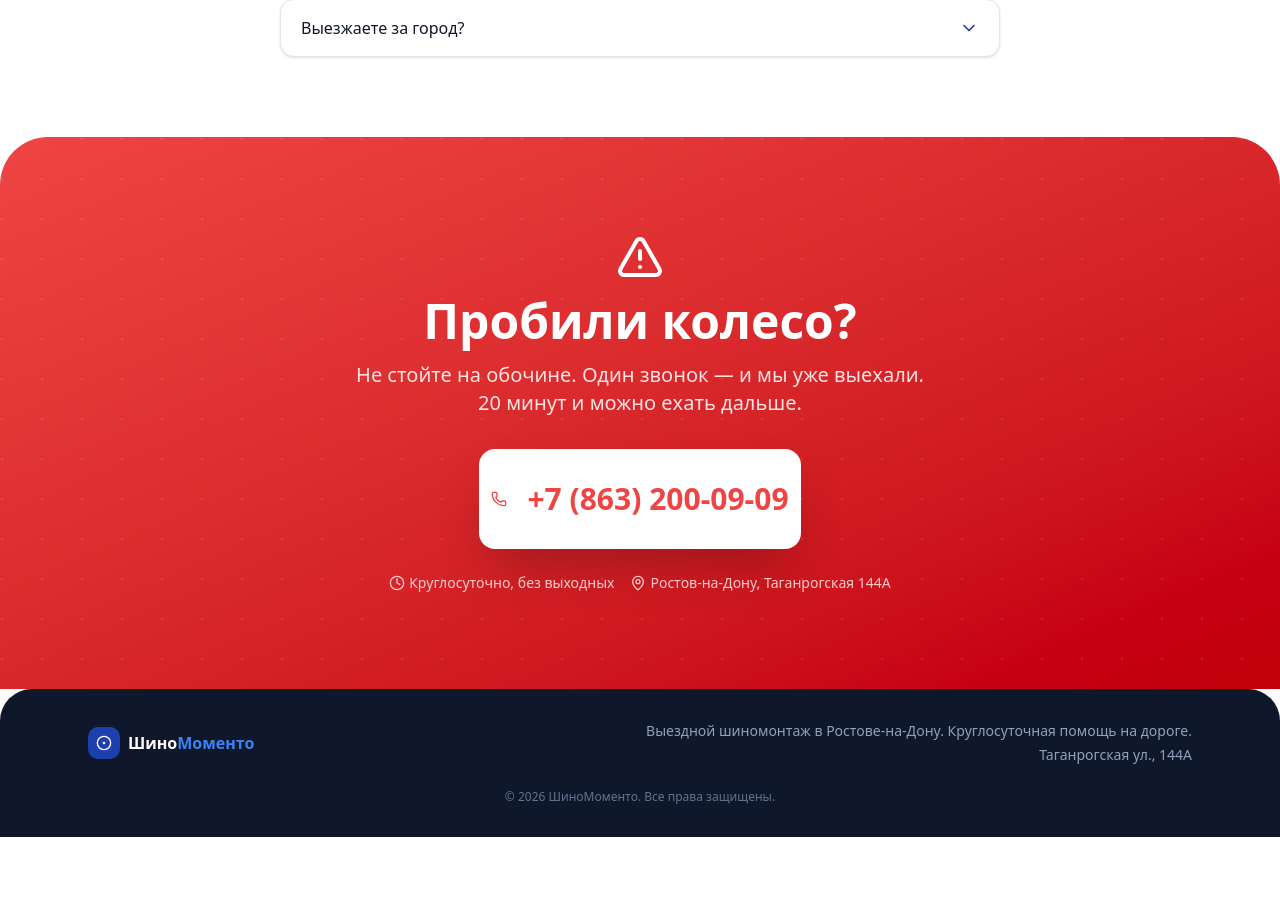
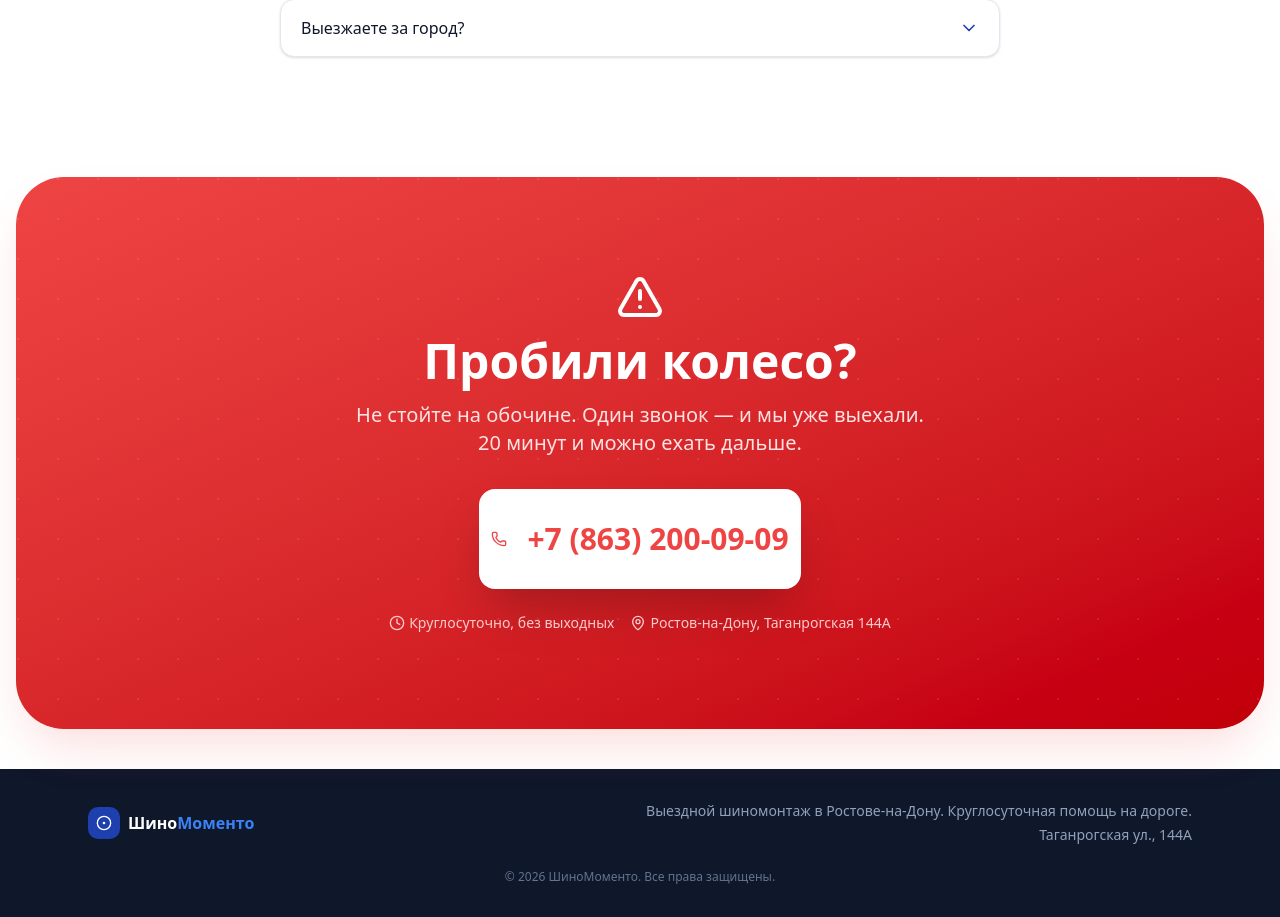
Before and after one commit to petrpstepanov-svg/shino-rnd, a Next.js app: page / in a window 1280 px wide. Shown: the part 5759-6676 px from the top of the page. Before the commit the page ends 6596 px from the top, so only its background shows below. Built offline with nearby package versions, Linux system fonts and the light colour scheme.

Commit message:
FinalCTA as floating card with rounded corners, matching TrustSection style

```diff
--- a/src/app/page.tsx
+++ b/src/app/page.tsx
@@ -949,7 +949,7 @@ function FAQSection() {
 /* ─────────── Final CTA ─────────── */
 function FinalCTA() {
   return (
-    <section className="py-16 sm:py-24 bg-gradient-to-br from-emergency to-red-700 text-white relative overflow-hidden rounded-t-[2rem] sm:rounded-t-[3rem]">
+    <section className="py-16 sm:py-24 bg-gradient-to-br from-emergency to-red-700 text-white relative overflow-hidden rounded-[2rem] sm:rounded-[3rem] my-6 sm:my-10 mx-2 sm:mx-4 shadow-2xl shadow-emergency/20">
       <div className="absolute inset-0 opacity-10">
         <div
           className="absolute inset-0"
@@ -999,7 +999,7 @@ function FinalCTA() {
 /* ─────────── Footer ─────────── */
 function Footer() {
   return (
-    <footer className="bg-slate-900 text-slate-400 py-8 rounded-t-[1.5rem] sm:rounded-t-[2rem]">
+    <footer className="bg-slate-900 text-slate-400 py-8">
       <div className="max-w-6xl mx-auto px-4 sm:px-6">
         <div className="flex flex-col sm:flex-row items-center justify-between gap-4">
           <div className="flex items-center gap-2">
```
